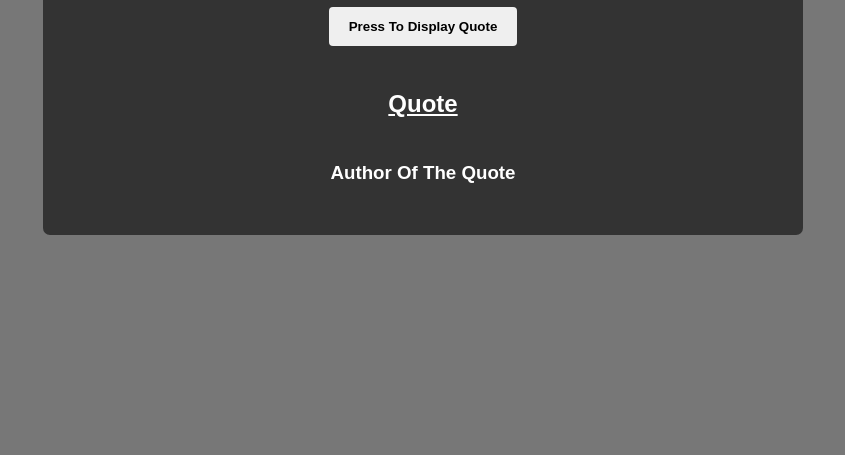
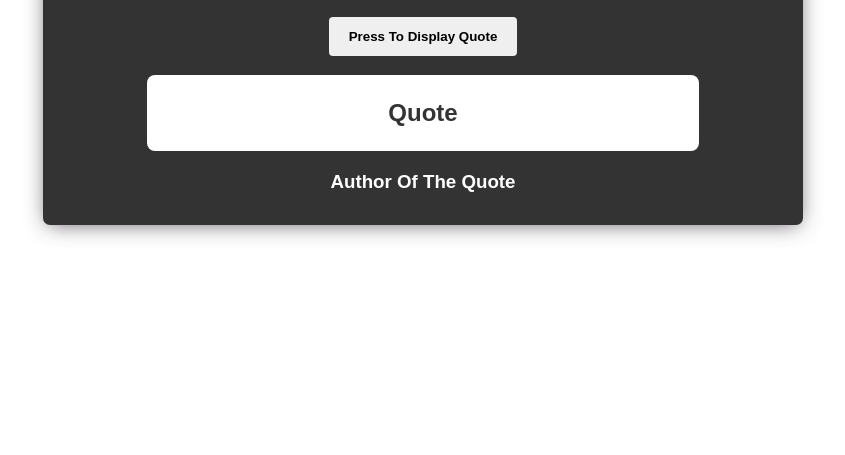
Before and after one commit to iddyboi/2020_javascript, a website: page projects/Quote-maker/quote.html in a window 1280 px wide. Shown: the part 361-816 px from the top of the page, without its empty margins (217-1062 px from the left). Drawn offline with Linux system fonts and the light colour scheme.

```diff
--- a/projects/Quote-maker/quote.css
+++ b/projects/Quote-maker/quote.css
@@ -3,7 +3,7 @@
   display: flex;
   align-items: center;
   justify-content: center;
-  background-color: #777;
+  background-color: #fff;
   color: #fff;
   font-family: sans-serif;
   font-weight: 400;
@@ -14,11 +14,13 @@
   padding: 2rem 4rem;
   border-radius: 7px;
   flex: 0 0 50%;
+  -webkit-box-shadow: 0px 3px 22px -5px rgba(56, 49, 56, 0.86);
+  -moz-box-shadow: 0px 3px 22px -5px rgba(56, 49, 56, 0.86);
+  box-shadow: 0px 3px 22px -5px rgba(56, 49, 56, 0.86);
 }
 h2 {
   text-transform: capitalize;
   padding: 1.5rem;
-  text-decoration: underline;
 }
 #quoteAuthor {
   text-transform: capitalize;
@@ -37,4 +39,11 @@
   color: #fff;
 }
 blockquote {
+  background-color: #fff;
+  color: #333;
+  border-radius: 8px;
 }
+h3 {
+  width: 50%;
+  margin: 0 auto;
+}
```
Also changed, not shown: index.html (+2 -2 lines), index.js (added, +13 -0 lines), package.json (added, +29 -0 lines), .babelrc (added), 1 other file.
